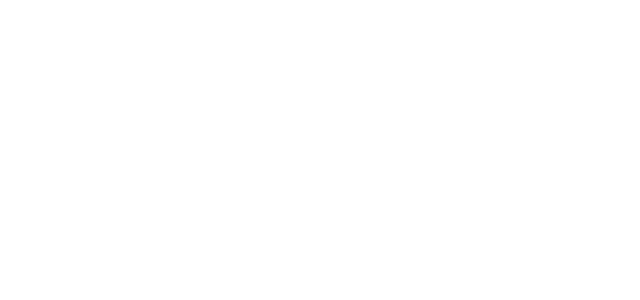
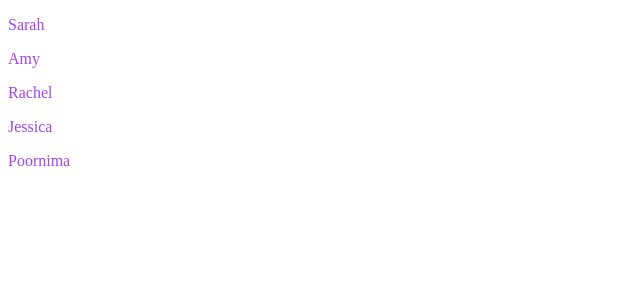
Before and after one commit to PauSolT/angularBasics, an Angular app in the folder angularBasics/: page / in a window 1280 px wide. Shown: the top 300 px of the page, without its empty margins (0-640 px from the left). Built offline with nearby package versions, Linux system fonts and the light colour scheme.

Commit message:
Control Flow in Components - @for 2

```diff
--- a/angularBasics/src/app/app.component.ts
+++ b/angularBasics/src/app/app.component.ts
@@ -11,5 +11,5 @@
   styleUrl: './app.component.css'
 })
 export class AppComponent {
-  isServerRunning = true;
+  users = [{id: 0, name: 'Sarah'}, {id: 1, name: 'Amy'}, {id: 2, name: 'Rachel'}, {id: 3, name: 'Jessica'}, {id: 4, name: 'Poornima'}];
 }
```
